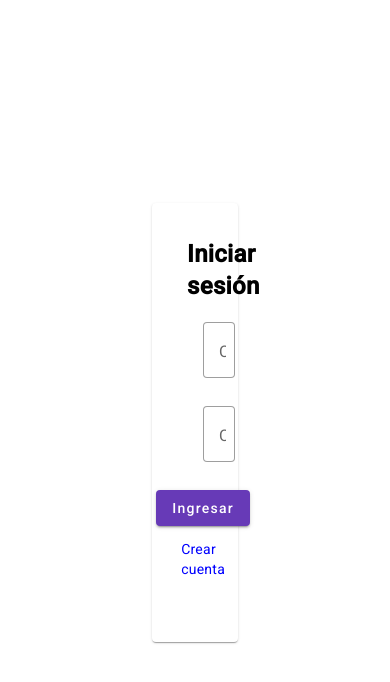
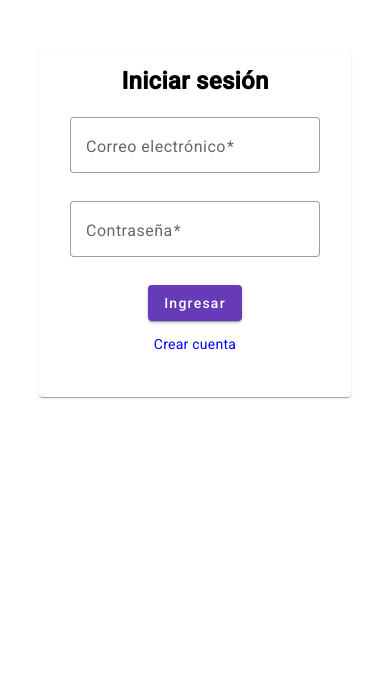
Before and after one commit to luiscaguilarcr/opt-proyecto-1, an Angular app in the folder OPTProject/: page /sign-in in a window 390 px wide. Shown: the top 682 px of the page. Built offline with nearby package versions, Linux system fonts and the light colour scheme.

Commit message:
Adding improvement for responsive design to sing-in and sign-up

```diff
--- a/OPTProject/src/app/sign-in/sign-in.component.css
+++ b/OPTProject/src/app/sign-in/sign-in.component.css
@@ -38,3 +38,40 @@ button {
   cursor: pointer;
   font-weight: 500;
 }
+
+/* Estilos responsive */
+@media (max-width: 1200px) {
+  mat-card {
+    width: 30%;
+  }
+}
+
+@media (max-width: 992px) {
+  mat-card {
+    width: 40%;
+  }
+}
+
+@media (max-width: 768px) {
+  .container {
+    height: auto;
+  }
+
+  mat-card {
+    width: 60%;
+    margin-top: 50px;
+    padding: 20px;
+  }
+}
+
+@media (max-width: 576px) {
+  mat-card {
+    width: 80%;
+  }
+}
+
+@media (max-width: 400px) {
+  mat-card {
+    padding: 15px;
+  }
+}
--- a/OPTProject/src/app/sign-up/sign-up.component.css
+++ b/OPTProject/src/app/sign-up/sign-up.component.css
@@ -40,13 +40,25 @@ button {
 }
 
 /* Estilos responsive */
+@media (max-width: 1200px) {
+  mat-card {
+    width: 30%;
+  }
+}
+
+@media (max-width: 992px) {
+  mat-card {
+    width: 40%;
+  }
+}
+
 @media (max-width: 768px) {
   .container {
     height: auto;
   }
 
   mat-card {
-    width: 80%;
+    width: 60%;
     margin-top: 50px;
     padding: 20px;
   }
@@ -54,7 +66,7 @@ button {
 
 @media (max-width: 576px) {
   mat-card {
-    width: 90%;
+    width: 80%;
   }
 }
 
```
